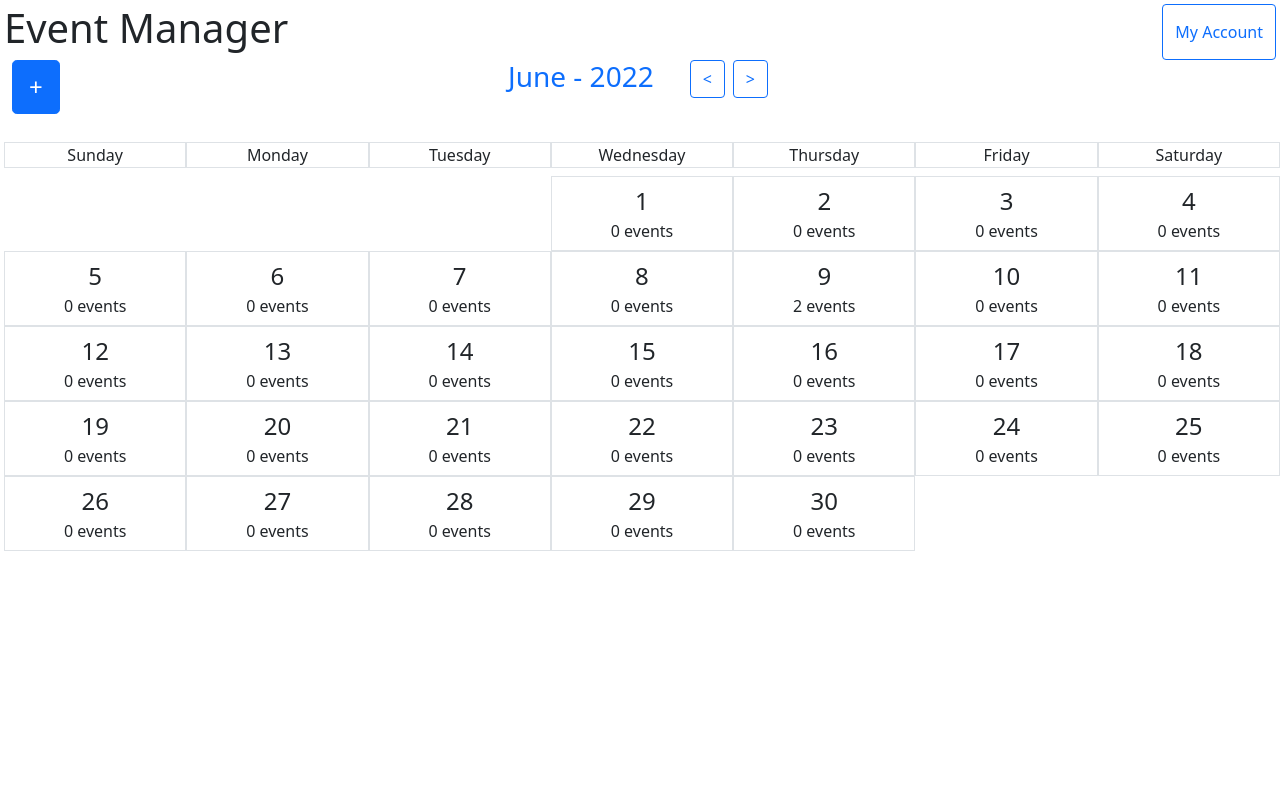
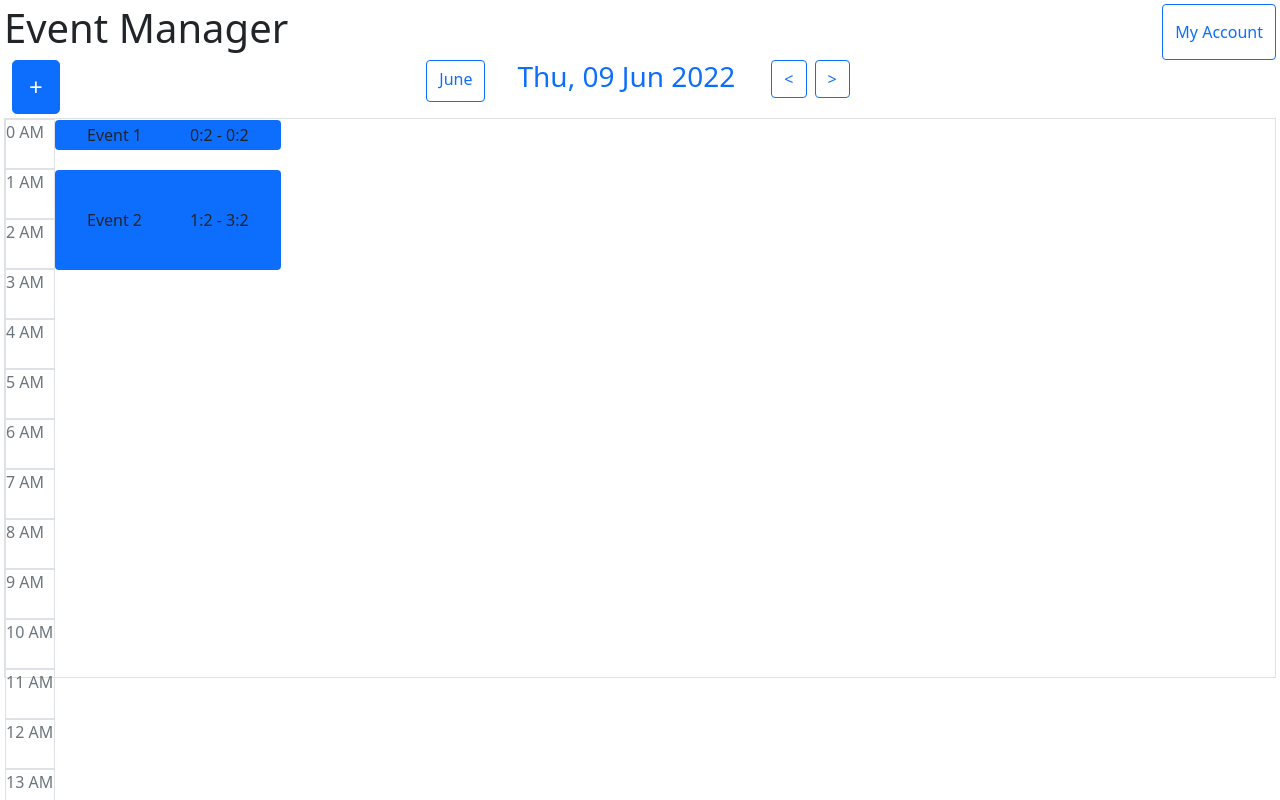
Before and after one commit to vitor-msp/event-manager-react, a React (Create React App) app: page /day in a window 1280 px wide. Shown: the top 800 px of the page. Built offline with nearby package versions, Linux system fonts and the light colour scheme.

Commit message:
config routes and clean state view mode

```diff
--- a/src/components/App.tsx
+++ b/src/components/App.tsx
@@ -1,15 +1,14 @@
 import { useDispatch, useSelector } from "react-redux";
+import { BrowserRouter, Routes, Route } from "react-router-dom";
 import { setCurrentEvent } from "../store/ducks/currentEvent/currentEvent.slice";
 import { loginRequest } from "../store/ducks/currentUser/currentUser.middleware";
 import { getUsersRequest } from "../store/ducks/users/users.middleware";
-import { ViewType } from "../store/ducks/viewMode/viewMode.types";
 import { AppDispatch, RootState } from "../store/store";
 import { Day } from "./Day";
 import { Event } from "./Event";
 import { Month } from "./Month";
 
 function App() {
-  const viewMode = useSelector((state: RootState) => state.viewMode.type);
   const currentEvent = useSelector((state: RootState) => state.currentEvent);
   const currentUser = useSelector((state: RootState) => state.currentUser);
 
@@ -50,10 +49,16 @@ function App() {
         >
           +
         </button>
+      </div>
 
-        {viewMode === ViewType.day && <Day />}
-        {viewMode === ViewType.month && <Month />}
-      </div>
+      <BrowserRouter>
+        <Routes>
+          <Route path={"/" || "login"} element={<p>login</p>} />
+          <Route path="month" element={<Month />} />
+          <Route path="day" element={<Day />} />
+          <Route path="my-account" element={<p>my account</p>} />
+        </Routes>
+      </BrowserRouter>
 
       {currentEvent.show && <Event event={currentEvent} />}
     </div>
--- a/src/components/Day.tsx
+++ b/src/components/Day.tsx
@@ -1,4 +1,5 @@
 import { useEffect, useState } from "react";
+import { NavLink } from "react-router-dom";
 import { useSelector, useDispatch } from "react-redux";
 import {
   decrementDay,
@@ -9,7 +10,6 @@ import {
   IDay,
   IMonth,
 } from "../store/ducks/eventsCalendar/eventsCalendar.types";
-import { setViewMonth } from "../store/ducks/viewMode/viewMode.slice";
 import { AppDispatch, RootState } from "../store/store";
 import { EventMini } from "./EventMini";
 
@@ -27,6 +27,7 @@ export const Day = () => {
 
   useEffect(() => {
     (async () => {
+      console.log(currentDate);
       const month = findMonth();
 
       if (month) {
@@ -70,22 +71,14 @@ export const Day = () => {
     dispatch(decrementDay());
   };
 
-  const handleViewMonth = () => {
-    dispatch(setViewMonth());
-  };
-
   return (
     <div>
       <div className="d-flex justify-content-center">
-        <button
-          type="button"
-          onClick={handleViewMonth}
-          className="btn btn-outline-primary mx-3"
-        >
+        <NavLink to={"/month"} className="btn btn-outline-primary mx-3">
           {currentDate.toLocaleString("default", {
             month: "long",
           })}
-        </button>
+        </NavLink>
 
         <h3 className="text-center text-primary mx-3">
           {currentDate.toUTCString().substring(0, 16)}
--- a/src/components/DayMini.tsx
+++ b/src/components/DayMini.tsx
@@ -1,7 +1,7 @@
 import React from "react";
+import { useNavigate } from "react-router-dom";
 import { useDispatch } from "react-redux";
 import { setCurrentDay } from "../store/ducks/currentDate/currentDate.slice";
-import { setViewDay } from "../store/ducks/viewMode/viewMode.slice";
 import { AppDispatch } from "../store/store";
 import "./DayMini.css";
 
@@ -15,10 +15,12 @@ export const DayMini: React.FC<DayType> = (props) => {
 
   const dispatch = useDispatch<AppDispatch>();
 
+  const navigate = useNavigate();
+
   const handleViewDay = async () => {
     await dispatch(setCurrentDay(day));
 
-    dispatch(setViewDay());
+    navigate("/day");
   };
 
   return (
--- a/src/components/Month.tsx
+++ b/src/components/Month.tsx
@@ -1,6 +1,5 @@
 import { useEffect, useState } from "react";
-import { useDispatch } from "react-redux";
-import { useSelector } from "react-redux";
+import { useSelector, useDispatch } from "react-redux";
 import {
   decrementMonth,
   incrementMonth,
--- a/src/store/ducks/viewMode/viewMode.slice.ts
+++ /dev/null
@@ -1,23 +0,0 @@
-import { createSlice } from "@reduxjs/toolkit";
-import { IViewMode, ViewType } from "./viewMode.types";
-
-const initialState: IViewMode = {
-  type: ViewType.month,
-};
-
-const viewModeSlice = createSlice({
-  name: "viewMode",
-  initialState,
-  reducers: {
-    setViewMonth: (state) => {
-      state.type = ViewType.month;
-    },
-    setViewDay: (state) => {
-      state.type = ViewType.day;
-    },
-  },
-});
-
-export const { setViewDay, setViewMonth } = viewModeSlice.actions;
-
-export const viewModeReducer = viewModeSlice.reducer;
--- a/src/store/ducks/viewMode/viewMode.types.ts
+++ /dev/null
@@ -1,14 +0,0 @@
-// data types
-export enum ViewType {
-  day = "day",
-  month = "month",
-}
-
-export interface IViewMode {
-  type: ViewType;
-}
-
-// state type
-export interface IViewModeState {
-  data: IViewMode;
-}
--- a/src/store/store.ts
+++ b/src/store/store.ts
@@ -5,14 +5,12 @@ import { currentEventReducer } from "./ducks/currentEvent/currentEvent.slice";
 import { currentUserReducer } from "./ducks/currentUser/currentUser.slice";
 import { eventsCalendarReducer } from "./ducks/eventsCalendar/eventsCalendar.slice";
 import { usersReducer } from "./ducks/users/users.slice";
-import { viewModeReducer } from "./ducks/viewMode/viewMode.slice";
 
 export const store = configureStore({
   reducer: {
     eventsCalendar: eventsCalendarReducer,
     currentEvent: currentEventReducer,
     currentDate: currentDateReducer,
-    viewMode: viewModeReducer,
     users: usersReducer,
     currentUser: currentUserReducer,
   },
```
